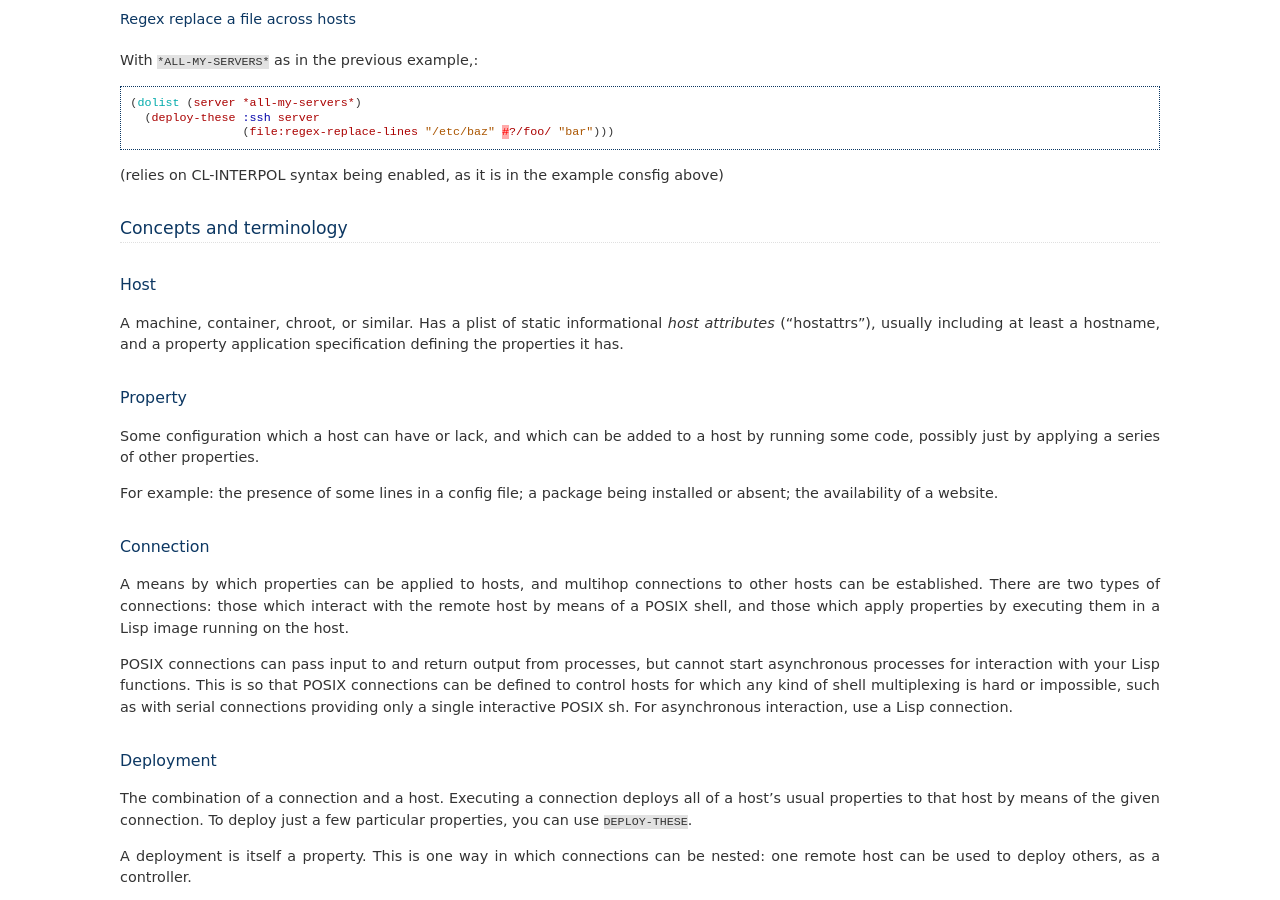
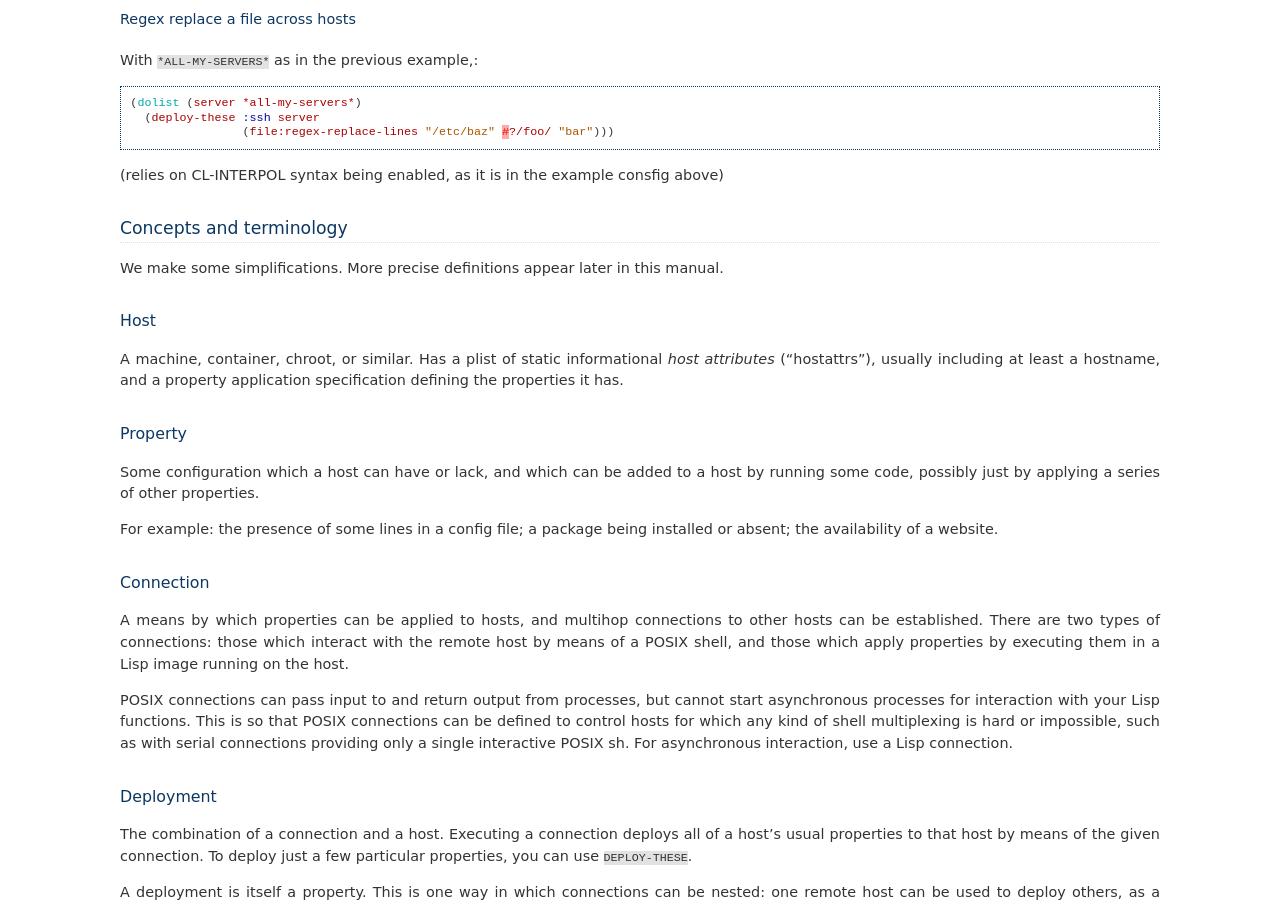
Before and after one commit to spwhitton/consfigurator, a Sphinx documentation site: the page built from doc/introduction.rst, in a window 1280 px wide and 900 px high, scrolled down 1923 px. Built offline with Sphinx 7.4.7, drawn with Linux system fonts in a browser that asks for light colours.

Commit message:
note that introduction.rst has some simplifications
Signed-off-by: Sean Whitton <spwhitton@spwhitton.name>

```diff
--- a/doc/introduction.rst
+++ b/doc/introduction.rst
@@ -126,6 +126,9 @@ above)
 
 Concepts and terminology
 ------------------------
+
+We make some simplifications.  More precise definitions appear later in this
+manual.
 
 Host
 ~~~~
```
